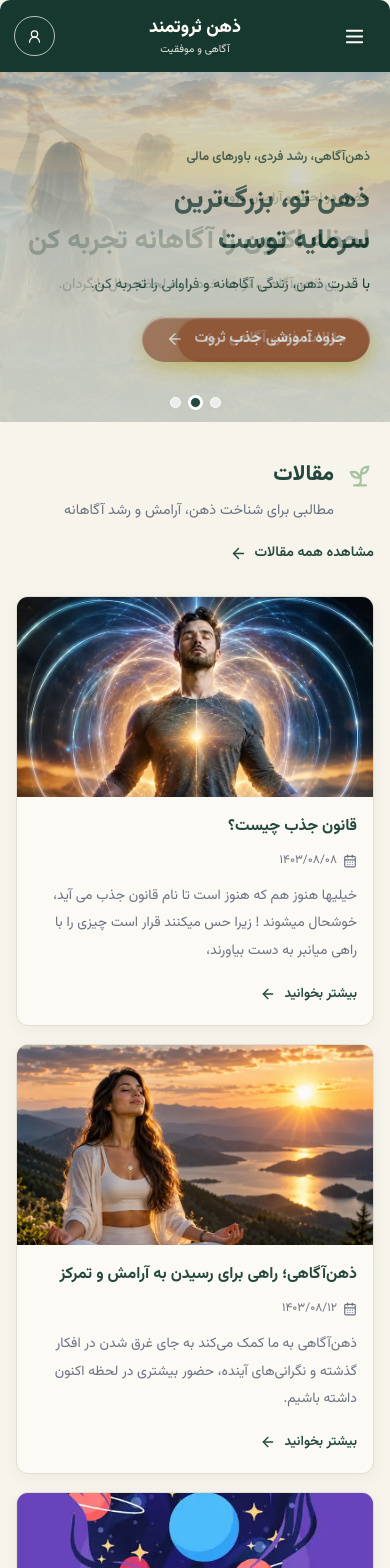
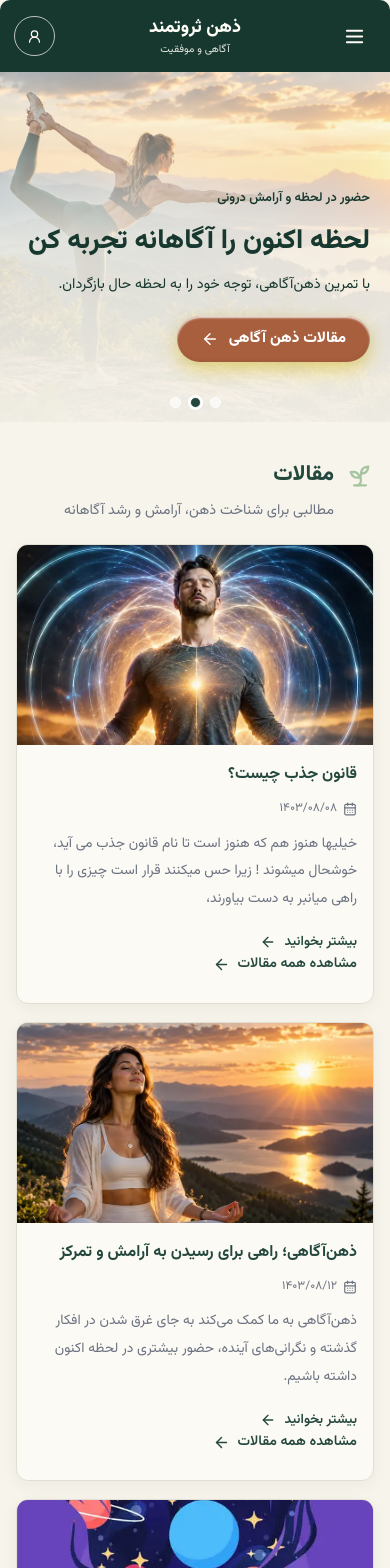
Before and after one commit to minahsm/wealthy-minding, a Next.js app: page / in a window 390 px wide. Shown: the top 1568 px of the page. Built offline with nearby package versions, Linux system fonts and the light colour scheme.

Commit message:
Changing allarticles in mobile version

```diff
--- a/components/Articles.jsx
+++ b/components/Articles.jsx
@@ -38,6 +38,13 @@ const articles = [
   }
 ];
 
+  // 👈 یک کامپوننت کوچیک برای لینک ساختیم تا کد تکراری ننویسیم
+  const ViewAllLink = ({ className }) => (
+    <Link href="/articles" className={`${styles.allArticles} ${className}`}>
+      مشاهده همه مقالات <ArrowLeft size={17} aria-hidden="true" />
+    </Link>
+  );
+
 export default function Articles() {
   return (
     <section className={styles.articles} aria-labelledby="articles-heading">
@@ -50,9 +57,7 @@ export default function Articles() {
               <p className="section-description">مطالبی برای شناخت ذهن، آرامش و رشد آگاهانه</p>
             </div>
           </div>
-          <Link href="/articles" className={styles.allArticles}>
-            مشاهده همه مقالات <ArrowLeft size={17} aria-hidden="true" />
-          </Link>
+          <ViewAllLink className={styles.desktopLink} />
         </div>
 
         <div className={styles.grid}>
@@ -79,6 +84,7 @@ export default function Articles() {
                 <Link href={article.href} className={styles.readMore}>
                   بیشتر بخوانید <ArrowLeft size={16} aria-hidden="true" />
                 </Link>
+                <ViewAllLink className={styles.mobileLink} />
               </div>
             </article>
           ))}
--- a/components/Articles.module.css
+++ b/components/Articles.module.css
@@ -121,6 +121,10 @@
   font-weight: 600;
 }
 
+.mobileLink{
+  display: none;
+}
+
 @media (max-width: 900px) {
   .grid { grid-template-columns: repeat(2, minmax(0, 1fr)); gap: 18px; }
 }
@@ -132,6 +136,15 @@
   .cardBody { padding: 16px; }
   .cardTitle { font-size: 1rem; }
   .excerpt { font-size: 0.87rem; }
+  .desktopLink{display: none;}
+  .mobileLink{
+  color: var(--color-primary);
+  font-size: 0.88rem;
+  font-weight: 600;
+  display: flex;
+  width: 100%;
+  margin-top: -0.9rem;
+  }
 }
 
 @media (prefers-reduced-motion: reduce) {
--- a/components/Hero.jsx
+++ b/components/Hero.jsx
@@ -39,7 +39,7 @@ const slides = [
   }
 ];
 
-const INTERVAL = 6000;
+const INTERVAL = 5000;
 
 export default function Hero() {
   const [activeIndex, setActiveIndex] = useState(0);
@@ -125,6 +125,8 @@ export default function Hero() {
               alt={slide.alt}
               fill
               priority={index === 0}
+              loading={index === 0 ? "eager" : "lazy"}
+              fetchPriority={index === 0 ? "high" : "low"}
               sizes="(max-width: 768px) 100vw, 1200px"
               className={styles.slideImage}
             />
```
